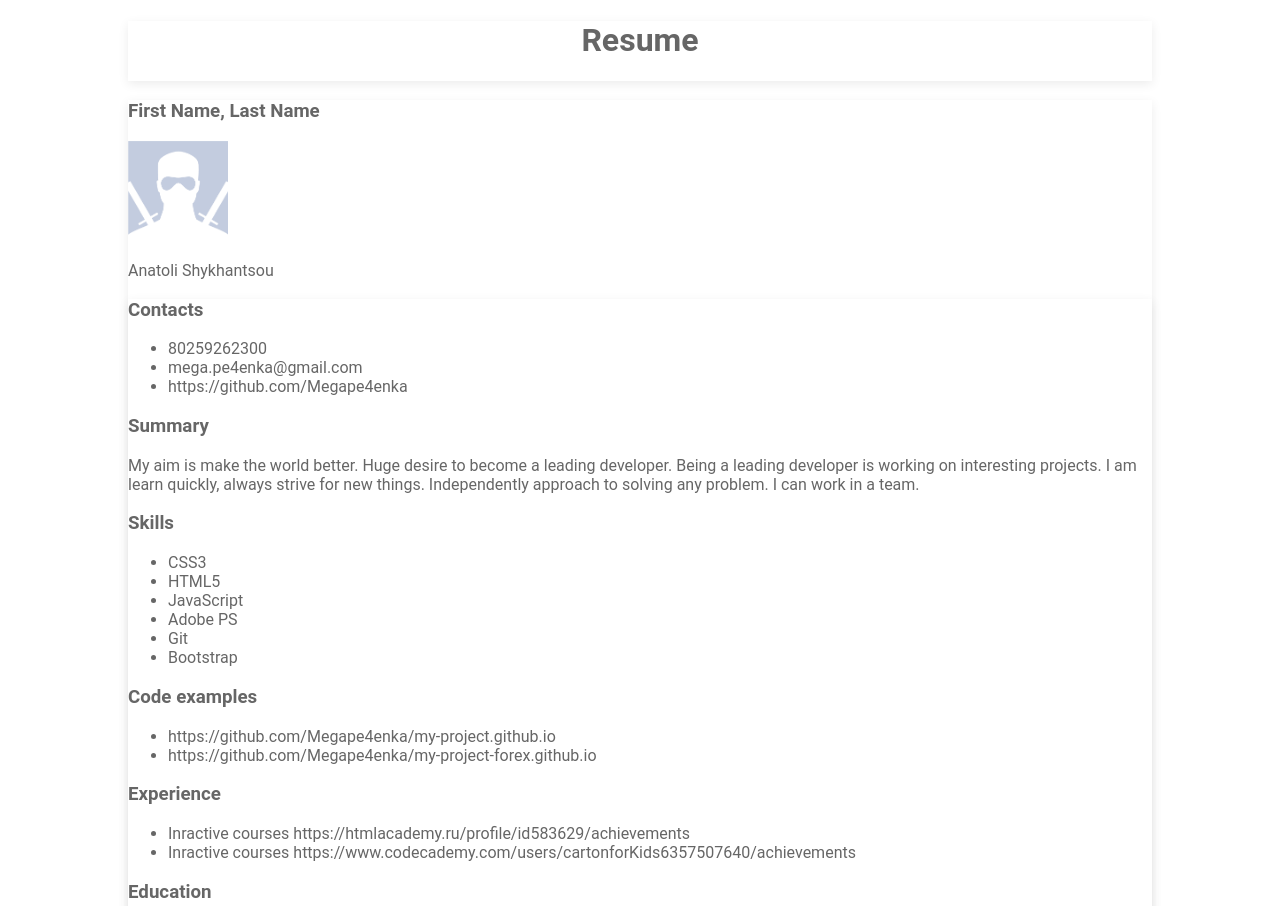
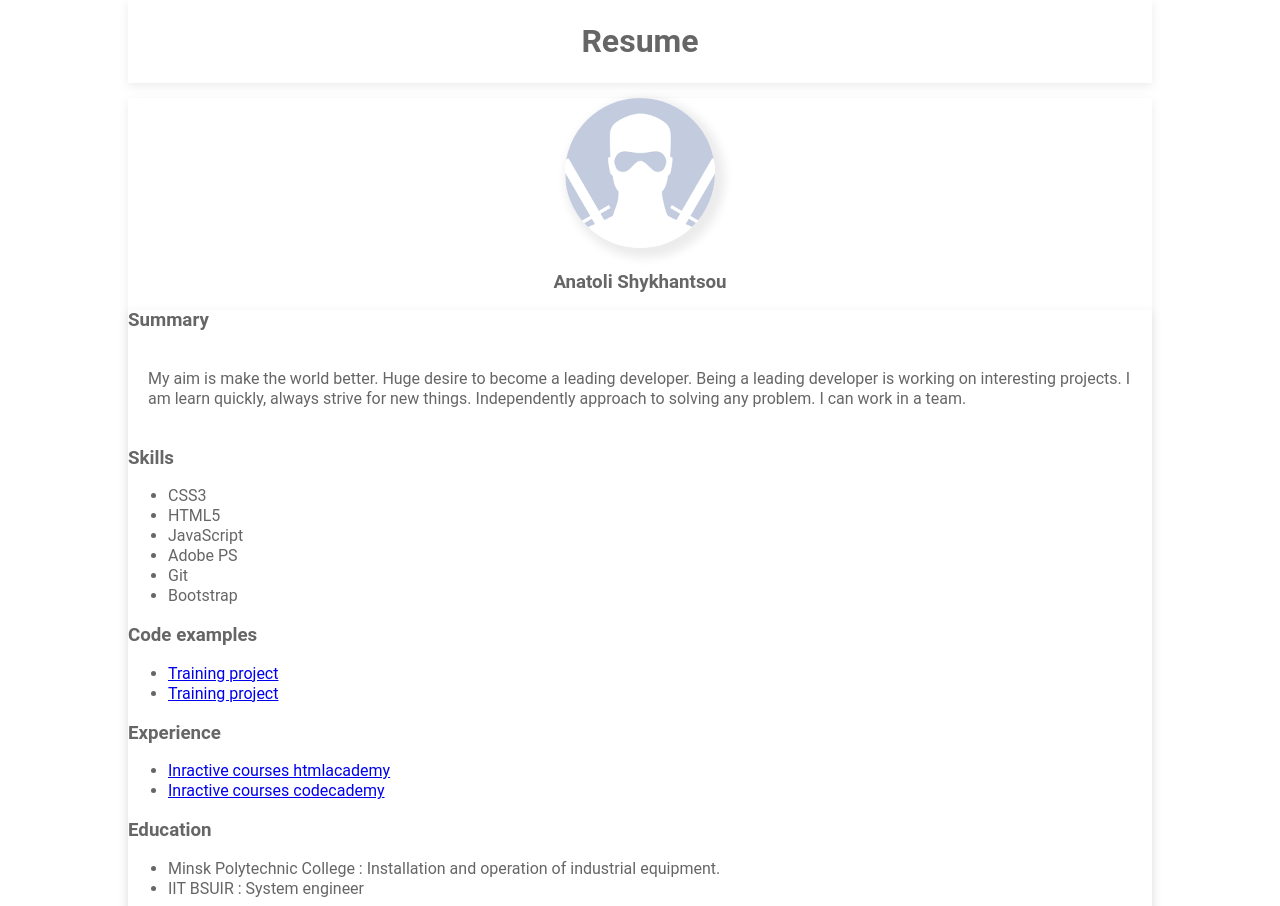
Before and after one commit to Megape4enka/rsschool-2019Q1-cv, a plain HTML site: page index.html in a window 1280 px wide. Shown: the top 906 px of the page. Drawn offline with Linux system fonts and the light colour scheme.

Commit message:
refactor: - project readiness 50%

```diff
--- a/index.html
+++ b/index.html
@@ -13,19 +13,14 @@
     </header>
     <main class="content">
       <div class="userPicture">
-        <h3>First Name, Last Name</h3>
         <div class="container">
-          <img src="picture.png" alt="picture" width="100" height="100">
-          <p>Anatoli Shykhantsou</p>
+          <div class="picture">
+            <img src="picture.png" alt="picture" width="150" height="150">
+          </div>
+          <h3>Anatoli Shykhantsou</h3>
         </div>
       </div>
       <div class="content">
-        <h3>Contacts</h3>
-          <ul>
-            <li>80259262300</li>
-            <li>mega.pe4enka@gmail.com</li>
-            <li>https://github.com/Megape4enka</li>
-          </ul>
         <h3>Summary</h3>
           <p>My aim is make the world better. Huge desire to become a leading developer.
              Being a leading developer is working on interesting projects. I am learn quickly, always strive for new things.
@@ -41,13 +36,13 @@
           </ul>
         <h3>Code examples</h3>
           <ul>
-            <li>https://github.com/Megape4enka/my-project.github.io</li>
-            <li>https://github.com/Megape4enka/my-project-forex.github.io</li>
+            <li><a href="https://github.com/Megape4enka/my-project.github.io">Training project</a></li>
+            <li><a href="https://github.com/Megape4enka/my-project-forex.github.io">Training project</a></li>
           </ul>
         <h3>Experience</h3>
           <ul>
-            <li>Inractive courses https://htmlacademy.ru/profile/id583629/achievements</li>
-            <li>Inractive courses https://www.codecademy.com/users/cartonforKids6357507640/achievements</li>
+            <li><a href="https://htmlacademy.ru/profile/id583629/achievements">Inractive courses htmlacademy</a></li>
+            <li><a href="https://www.codecademy.com/users/cartonforKids6357507640/achievements">Inractive courses codecademy</a></li>
           </ul>
         <h3>Education</h3>
           <ul>
--- a/style.css
+++ b/style.css
@@ -3,17 +3,17 @@ body {
     padding: 0;
     font-family: 'Roboto', sans-serif;
     font-size: 16px;
+    line-height: 20px;
     color: #666666;
     background-color: #fff;
 }
 
 .header {
     display: block;
-    margin: 0 auto;
-    margin-top: 0;
+    margin: 0 auto 15px;
+    padding: 10px 0;
     text-align: center;
     width: 1024px;
-    height: 60px;
     background-color: #ffffff;
     box-shadow: 0px 3px 10px 0px rgba(0, 0, 0, 0.08);
 }
@@ -21,14 +21,33 @@ body {
 .content {
     display: block;
     margin: 0 auto;
-    text-align: start;
+    /*text-align: center;*/
     width: 1024px;
     background-color: #ffffff;
     box-shadow: 0px 3px 10px 0px rgba(0, 0, 0, 0.08);
 }
 
+.content h2 {
+    padding: 20px 20px;
+}
+
+.content p {
+    padding: 20px 20px;
+}
+
+.userPicture {
+    display: block;
+    text-align: center;
+}
+
+.picture img {
+    border-radius: 50%;
+    box-shadow: 5px 5px 10px 5px rgba(0, 0, 0, 0.08);
+}
+
 .footer {
     display: block;
+    padding: 10px 0;
     margin: 0 auto;
     text-align: center;
     width: 1024px;
```
